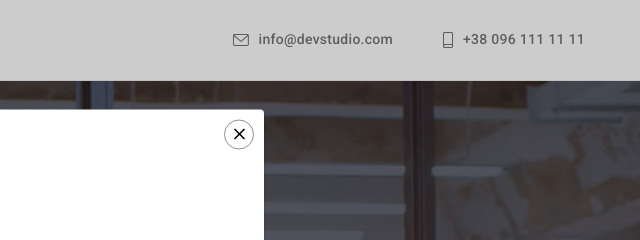
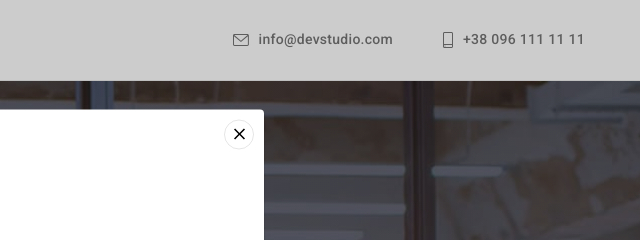
Before and after one commit to KateKolos/goit-markup-hw-05, a plain HTML site: page index.html in a window 1280 px wide. Both pictures are taken after a click on the button "Замовити послугу". Shown: the top 240 px of the page, 640-1280 px from the left. Drawn offline with nearby package versions, Linux system fonts and the light colour scheme.

Commit message:
edit modal btn

```diff
--- a/css/style.css
+++ b/css/style.css
@@ -723,7 +723,7 @@ span.footer-logo-accent {
   position: absolute;
   width: 30px;
   height: 30px;
-  border: 1px solid #909090;
+  border: 1px solid rgba(0, 0, 0, 0.1);
   border-radius: 50%;
   background-color: transparent;
   right: 10px;
```
